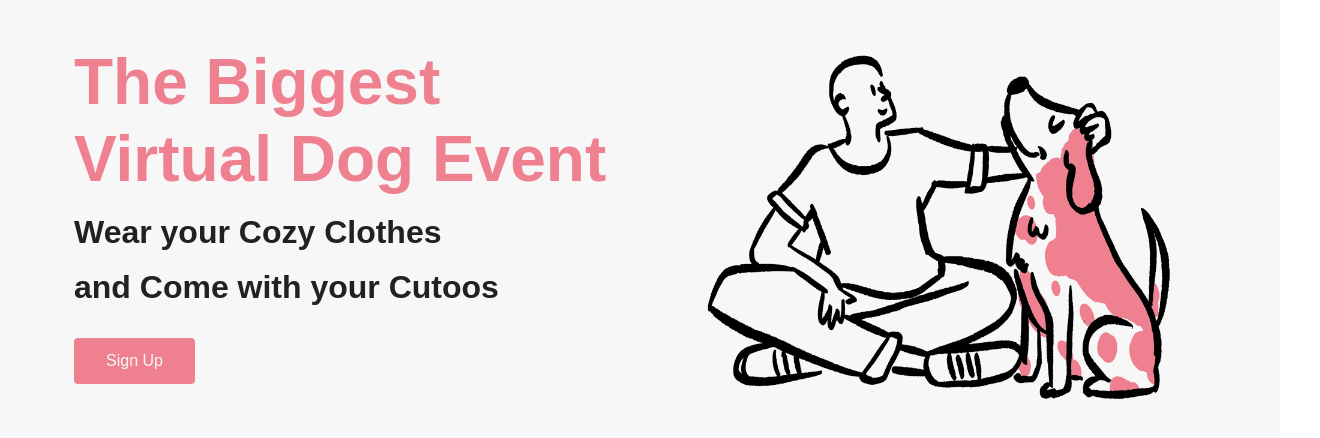
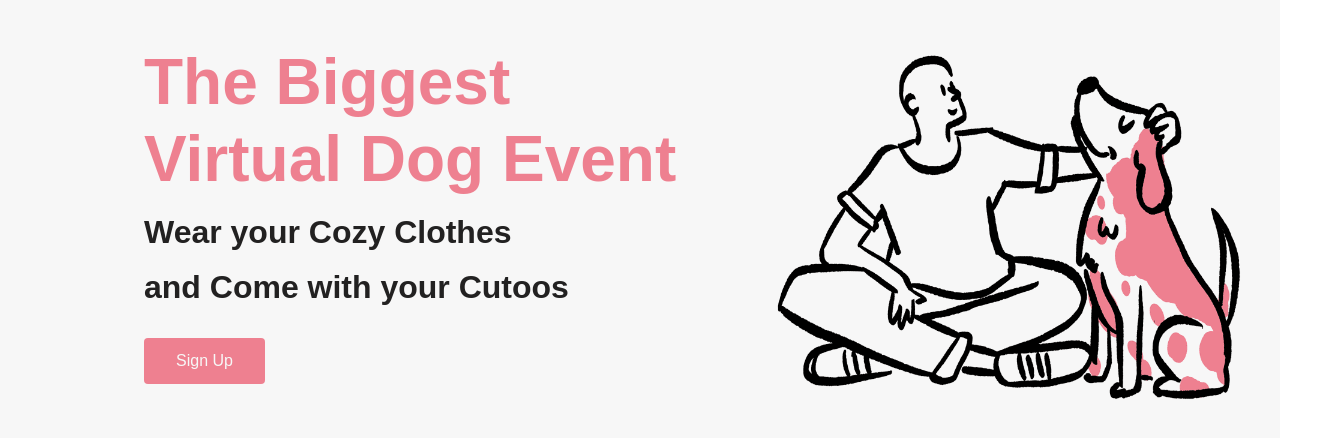
Before and after one commit to km-js/dog-landing-page, a plain HTML site: page index.html in a window 1280 px wide. Shown: the part 196-634 px from the top of the page, 1320 px wide, since content can reach past the window. Drawn offline with Linux system fonts and the light colour scheme.

Commit message:
fixed design layout issues

```diff
--- a/styles/_hero.scss
+++ b/styles/_hero.scss
@@ -7,7 +7,7 @@
         align-items: center;
         justify-items: center;
         margin-top: -50px;
-        margin-left: 50px;;
+        margin-left: 120px;;
         height: 95vh;
         z-index: 1;
         width: 100%;
```
Also changed, not shown: styles/styles.css, 1 other file.
